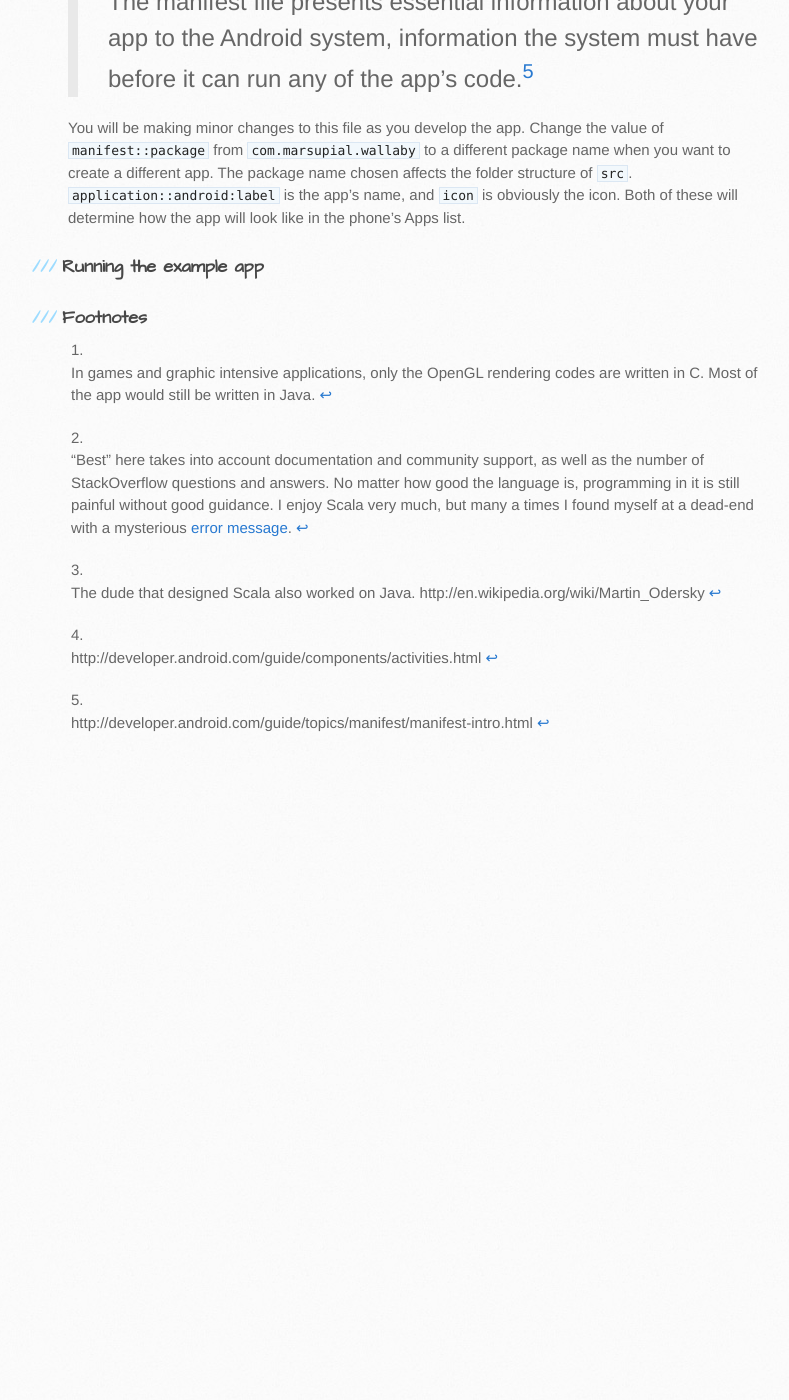
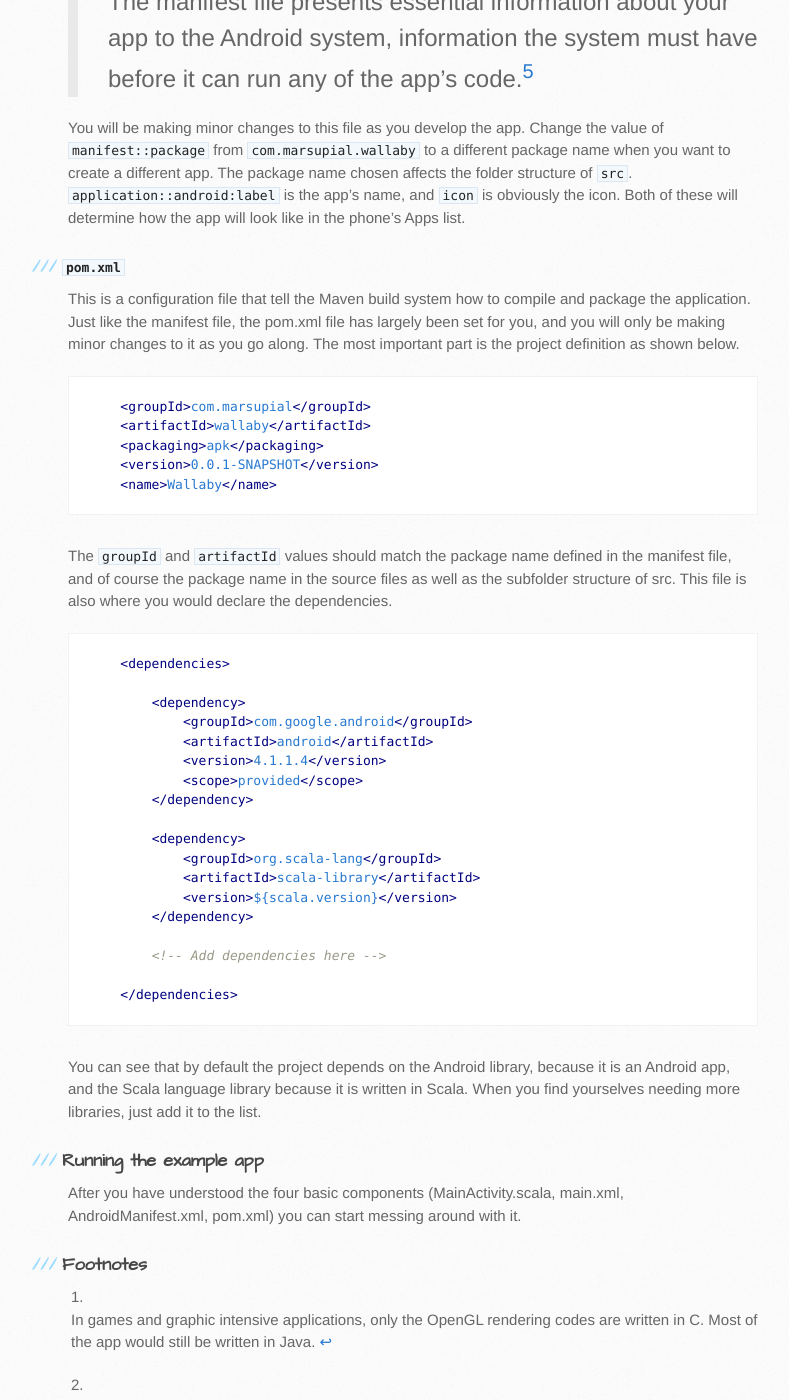
Before and after one commit to AliceCengal/AliceCengal.github.io, a Jekyll site: the page built from _posts/2014-04-23-android-scala-template.markdown, in a window 1280 px wide and 1400 px high, scrolled down 3077 px. Shown: the whole window, without its empty margins (102-891 px from the left). Built offline with Jekyll 4.4.1, drawn with Linux system fonts in a browser that asks for light colours; before the commit the page ends 3854 px from its top, so only the background shows below that; some of the changed text lies outside the part shown.

Commit message:
Added the pom.xml section

```diff
--- a/_posts/2014-04-23-android-scala-template.markdown
+++ b/_posts/2014-04-23-android-scala-template.markdown
@@ -30,7 +30,7 @@ Fork and clone the template from my [repository][template-repo] into your machin
 
 Now you have a template folder named "android-scala-template-basic". I suggest you keep this folder's content intact, so that you can easily create multiple new projects based on the template. Create another folder, maybe named "test-scala-android", and copy the content of the template folder into it.
 
-There are eight files and two subfolders here. Each have their own purposes, but you only need to know about a few of them to get started.
+There are eight files and two subfolders in the template. Each have their own purposes, but you only need to know about a few of them to get started.
 
 ### `src/com/marsupial/wallaby/MainActivity.scala`
 
@@ -101,8 +101,46 @@ When you eventually run the app, it should look like the image shown at the top
 
 You will be making minor changes to this file as you develop the app. Change the value of `manifest::package` from `com.marsupial.wallaby` to a different package name when you want to create a different app. The package name chosen affects the folder structure of `src`. `application::android:label` is the app's name, and `icon` is obviously the icon. Both of these will determine how the app will look like in the phone's Apps list.
 
+### `pom.xml`
+
+This is a configuration file that tell the Maven build system how to compile and package the application. Just like the manifest file, the pom.xml file has largely been set for you, and you will only be making minor changes to it as you go along. The most important part is the project definition as shown below.
+
+{% highlight xml %}
+    <groupId>com.marsupial</groupId>
+    <artifactId>wallaby</artifactId>
+    <packaging>apk</packaging>
+    <version>0.0.1-SNAPSHOT</version>
+    <name>Wallaby</name>
+{% endhighlight %}
+
+The `groupId` and `artifactId` values should match the package name defined in the manifest file, and of course the package name in the source files as well as the subfolder structure of src. This file is also where you would declare the dependencies.
+
+{% highlight xml %}
+    <dependencies>
+
+        <dependency>
+            <groupId>com.google.android</groupId>
+            <artifactId>android</artifactId>
+            <version>4.1.1.4</version>
+            <scope>provided</scope>
+        </dependency>
+
+        <dependency>
+            <groupId>org.scala-lang</groupId>
+            <artifactId>scala-library</artifactId>
+            <version>${scala.version}</version>
+        </dependency>
+
+        <!-- Add dependencies here -->
+
+    </dependencies>
+{% endhighlight %}
+
+You can see that by default the project depends on the Android library, because it is an Android app, and the Scala language library because it is written in Scala. When you find yourselves needing more libraries, just add it to the list.
+
 ### Running the example app
 
+After you have understood the four basic components (MainActivity.scala, main.xml, AndroidManifest.xml, pom.xml) you can start messing around with it.
 
 ### Footnotes
 [^best]: "Best" here takes into account documentation and community support, as well as the number of StackOverflow questions and answers. No matter how good the language is, programming in it is still painful without good guidance. I enjoy Scala very much, but many a times I found myself at a dead-end with a mysterious [error message](https://xkcd.com/979/).
```
